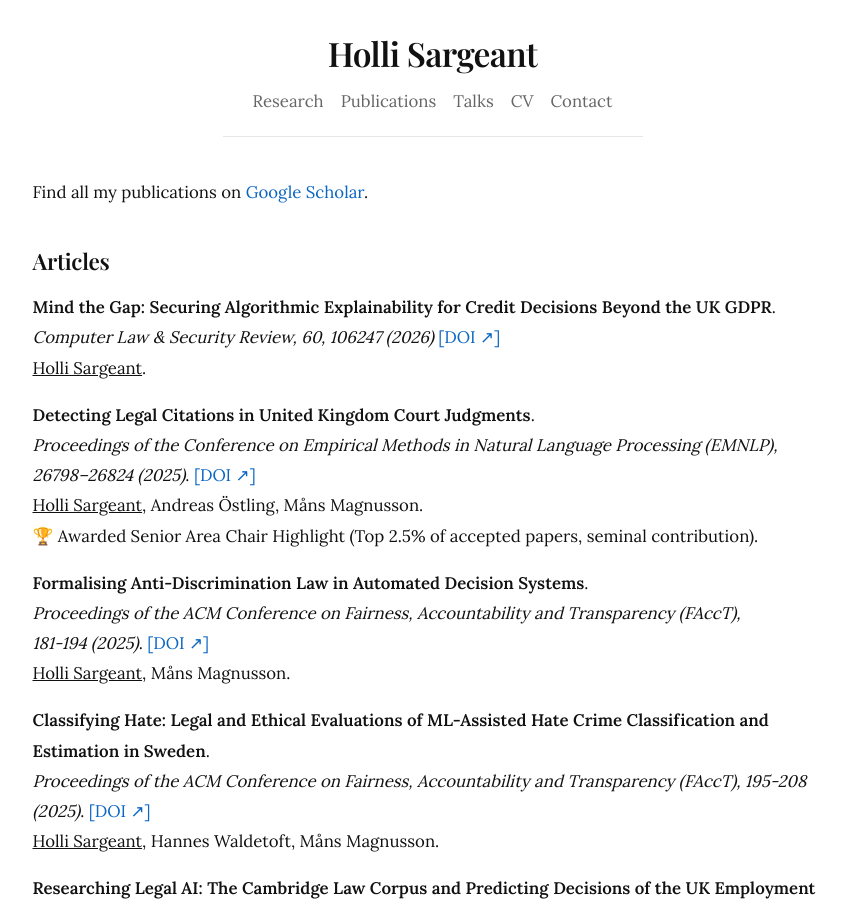
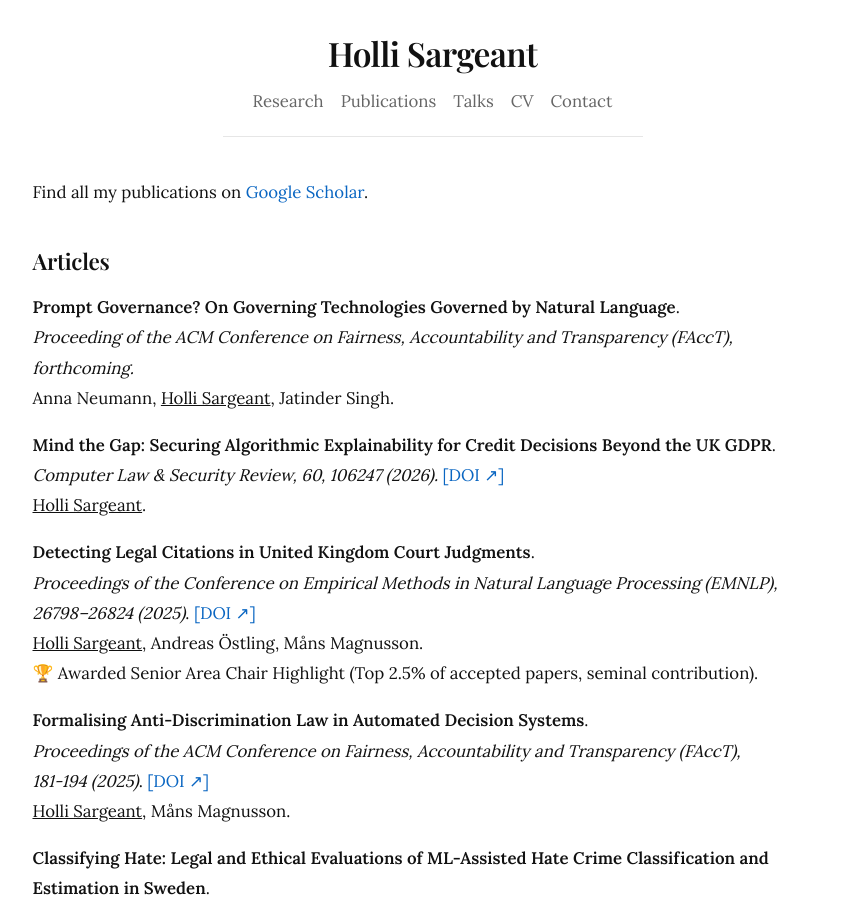
Before and after one commit to hollisargeant/hollisargeant.github.io, a Jekyll site: the page built from publications.md, in a window 1280 px wide and 900 px high. Shown: the whole window, without its empty margins (200-1046 px from the left). Built offline with Jekyll 4.4.1, drawn with Linux system fonts in a browser that asks for light colours.

Commit message:
Update publications.md

```diff
--- a/publications.md
+++ b/publications.md
@@ -22,8 +22,16 @@ Find all my publications on <a href="https://scholar.google.com/citations?user=e
 
 ## Articles
 
+<!-- **From Estimation to Discrimination: Algorithmic Bias, Predictive Uncertainty, and Anti Discrimination Law**.<br>
+*The Modern Law Review (2026).* [[DOI ↗︎]](https://doi.org/)<br>
+<u>Holli Sargeant</u>.<br> -->
+
+**Prompt Governance? On Governing Technologies Governed by Natural Language**.<br>
+   *Proceeding of the ACM Conference on Fairness, Accountability and Transparency (FAccT), forthcoming.* <br> <!-- [[DOI ↗︎]](https://doi.org/10.1145/3805689.3806763)<br> -->
+   Anna Neumann, <u>Holli Sargeant</u>, Jatinder Singh. <br>
+
 **Mind the Gap: Securing Algorithmic Explainability for Credit Decisions Beyond the UK GDPR**.<br>
-*Computer Law & Security Review, 60, 106247 (2026)* [[DOI ↗︎]](https://doi.org/10.1016/j.clsr.2025.106247)<br>
+*Computer Law & Security Review, 60, 106247 (2026).* [[DOI ↗︎]](https://doi.org/10.1016/j.clsr.2025.106247)<br>
 <u>Holli Sargeant</u>.
 
 <!-- **The Law and Ethics of Legal AI Datasets: Creating the Cambridge Law Corpus**.<br>
```
